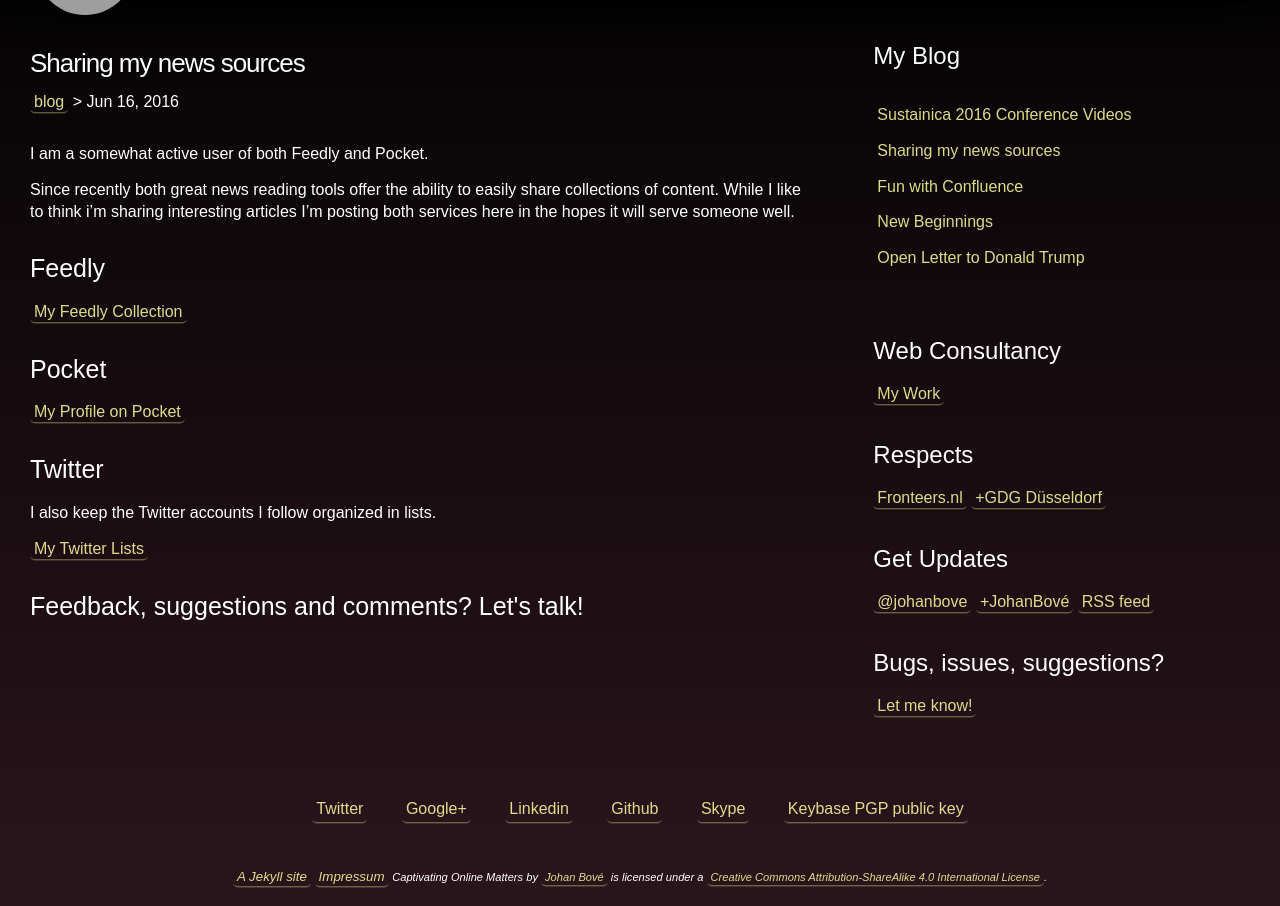
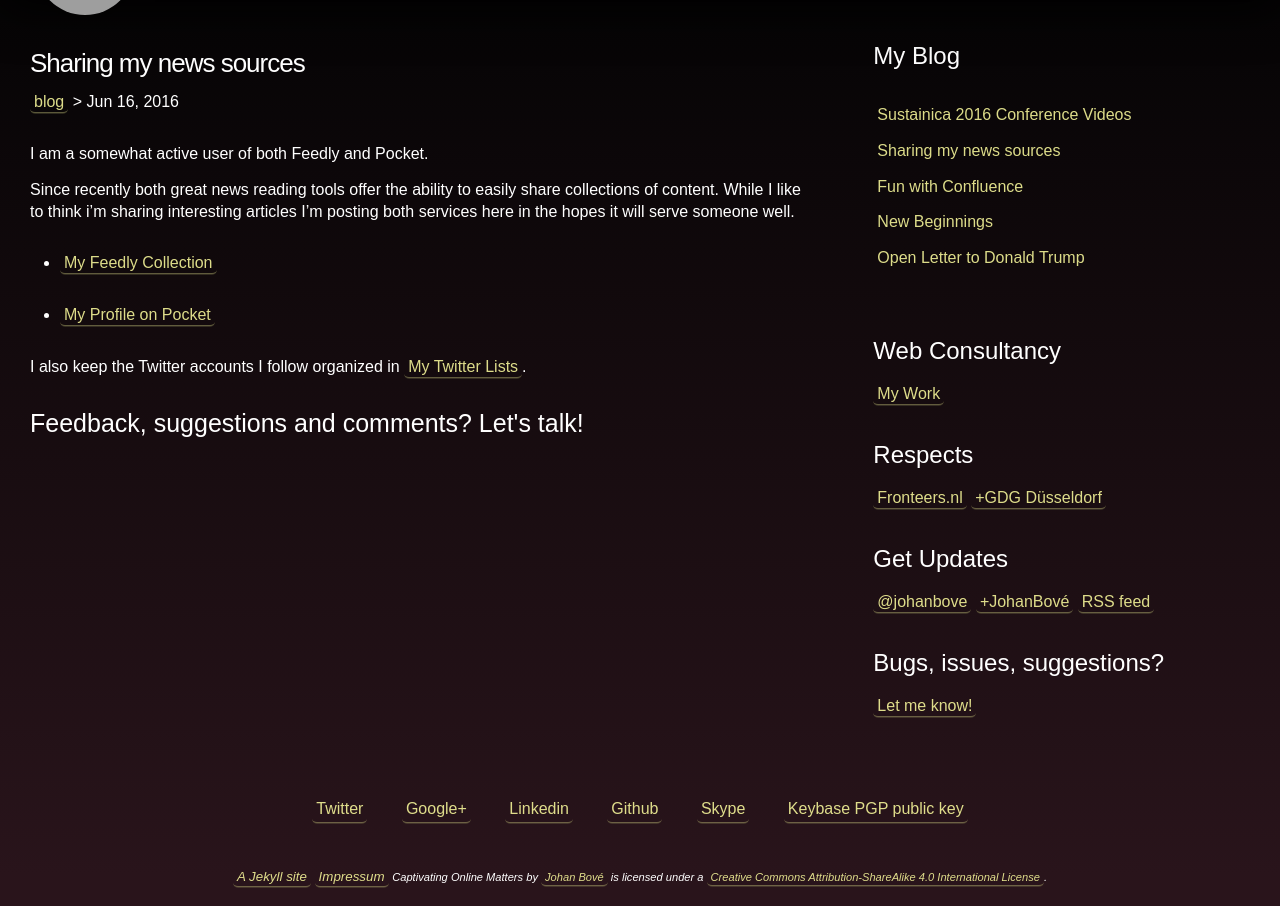
Before and after one commit to johanbove/johanbove.github.io, a Jekyll site: the page built from _posts/2016-06-16-sharing-my-feeds.md, in a window 1280 px wide and 1011 px high, cut to the strip 105-1011 px from the top of the window. Built offline with Jekyll 4.4.1, drawn with Linux system fonts in a browser that asks for light colours; comment, search, counter and statistics services are not loaded; grey boxes are pictures that could not be loaded.

Commit message:
Update post

```diff
--- a/_posts/2016-06-16-sharing-my-feeds.md
+++ b/_posts/2016-06-16-sharing-my-feeds.md
@@ -8,16 +8,7 @@
 
 Since recently both great news reading tools offer the ability to easily share collections of content. While I like to think i'm sharing interesting articles I'm posting both services here in the hopes it will serve someone well.
 
-## Feedly
+- [My Feedly Collection](https://feedly.com/johanbove)
+- [My Profile on Pocket](https://getpocket.com/@924TfA53g3e0Gp1di7d54e3d35p9g50g4f7y39ZebyP45eIem30GTa43W2agAa35)
 
-[My Feedly Collection](https://feedly.com/johanbove)
-
-## Pocket
-
-[My Profile on Pocket](https://getpocket.com/@924TfA53g3e0Gp1di7d54e3d35p9g50g4f7y39ZebyP45eIem30GTa43W2agAa35)
-
-## Twitter
-
-I also keep the Twitter accounts I follow organized in lists.
-
-[My Twitter Lists](https://twitter.com/johanbove/lists)
+I also keep the Twitter accounts I follow organized in [My Twitter Lists](https://twitter.com/johanbove/lists).
```
